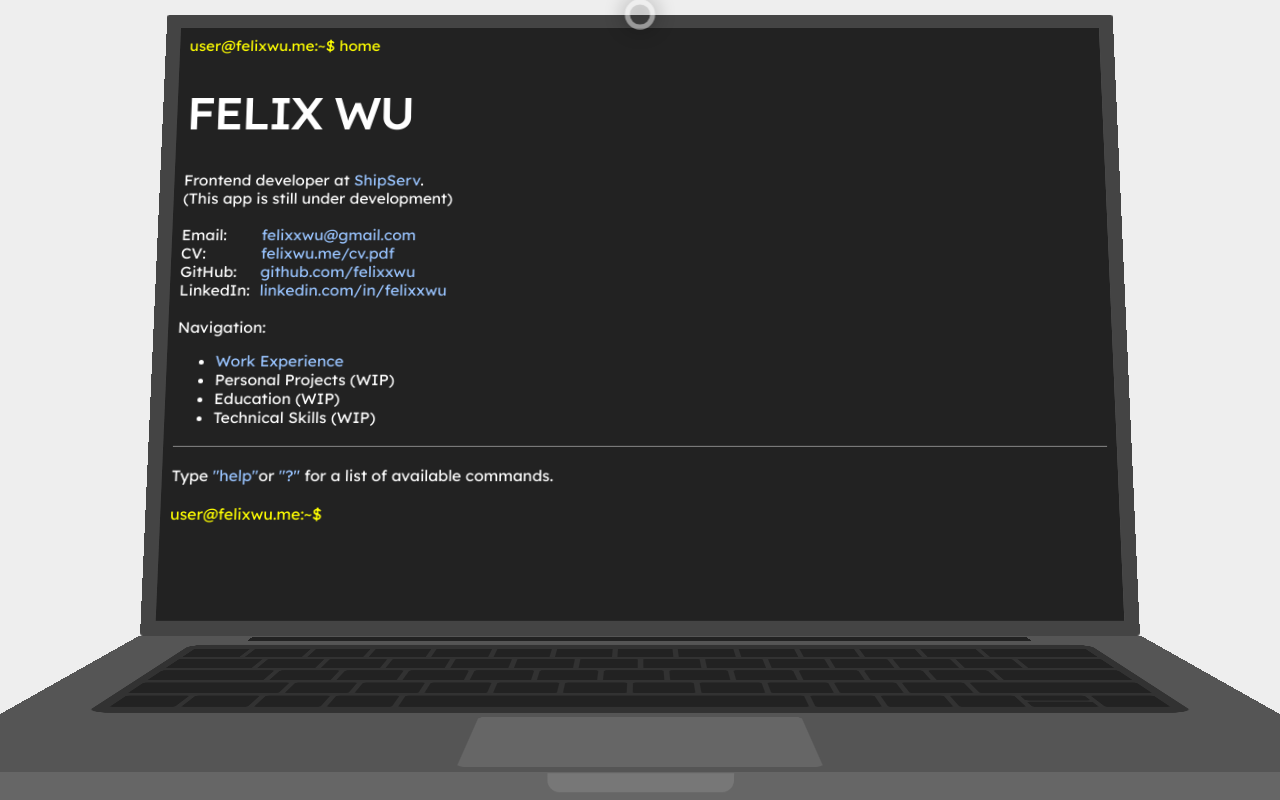
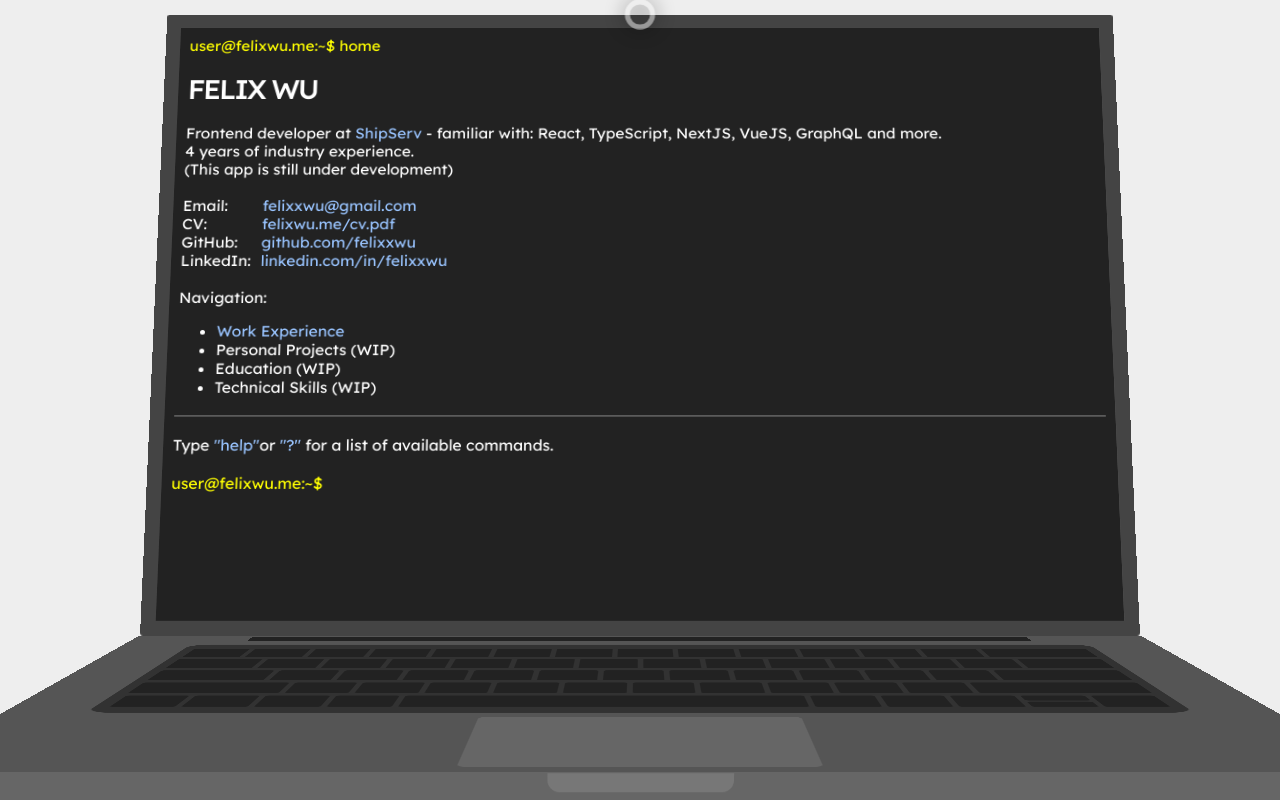
Before and after one commit to felixxwu/felixwu-preact, a Preact app: page / in a window 1280 px wide. Shown: the top 800 px of the page. Built offline with nearby package versions, Linux system fonts and the light colour scheme.

Commit message:
update home

```diff
--- a/src/commands/components/Home.tsx
+++ b/src/commands/components/Home.tsx
@@ -4,13 +4,18 @@ import { Table } from './utils/Table'
 import { Headline } from './utils/Headline'
 import { HR } from './utils/HR'
 
+const y = new Date()
+
 export function Home(_: string) {
   return (
     <>
       <Headline>Felix Wu</Headline>
       <span>
-        Frontend developer at <ExternalLink url='https://www.shipserv.com/'>ShipServ</ExternalLink>.
+        Frontend developer at <ExternalLink url='https://www.shipserv.com/'>ShipServ</ExternalLink>{' '}
+        - familiar with: React, TypeScript, NextJS, VueJS, GraphQL and more.
       </span>
+      <br />
+      <span>{new Date().getFullYear() - 2020} years of industry experience.</span>
       <br />
       <span>(This app is still under development)</span>
       <br />
--- a/src/commands/components/utils/Headline.tsx
+++ b/src/commands/components/utils/Headline.tsx
@@ -9,7 +9,7 @@ export function Headline({ children }: { children: ComponentChildren }) {
 const Container = styled(
   'h1',
   css`
-    font-size: 50px;
+    font-size: 30px;
     font-weight: 500;
     letter-spacing: -2px;
     text-transform: uppercase;
```
